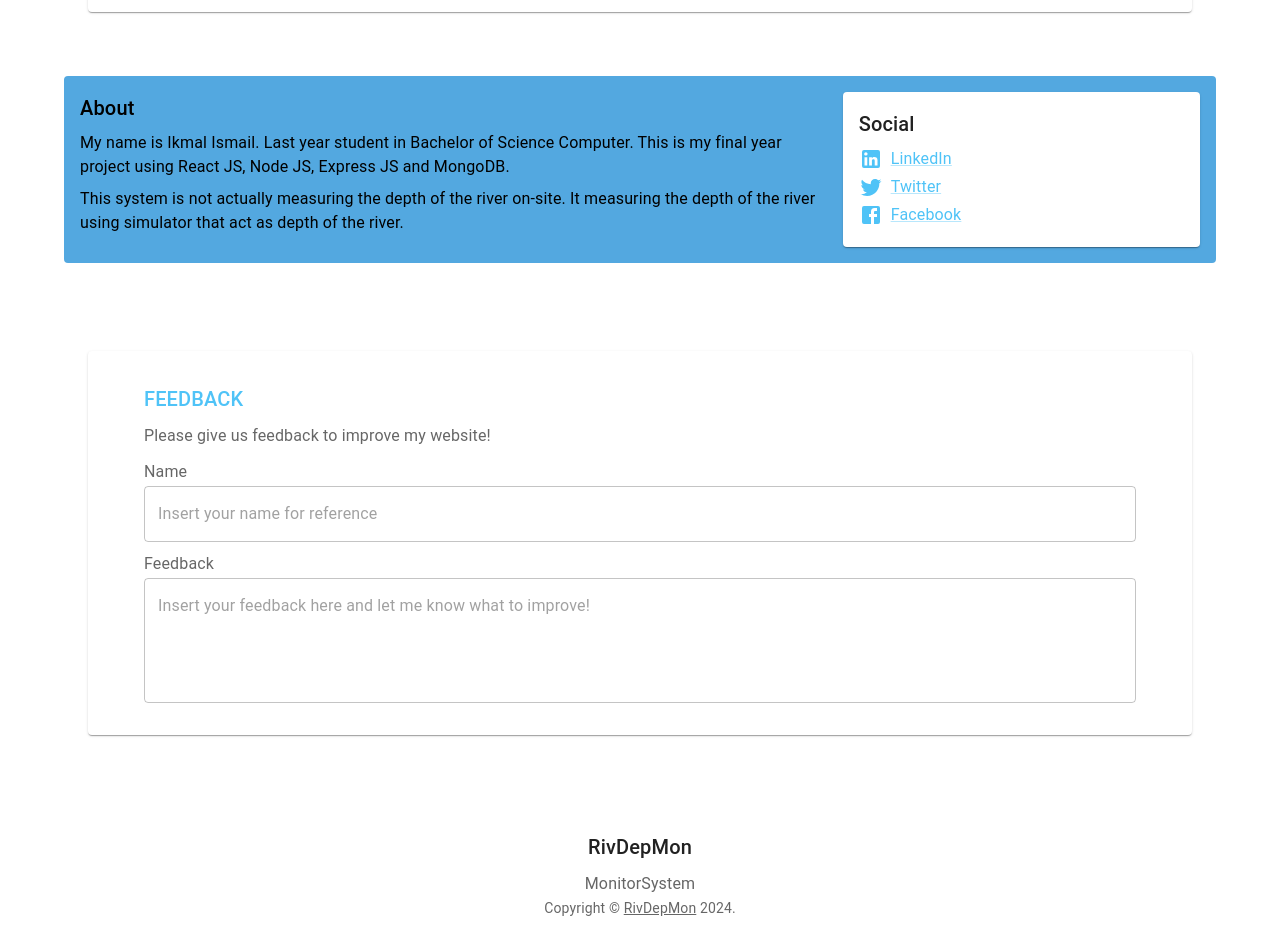
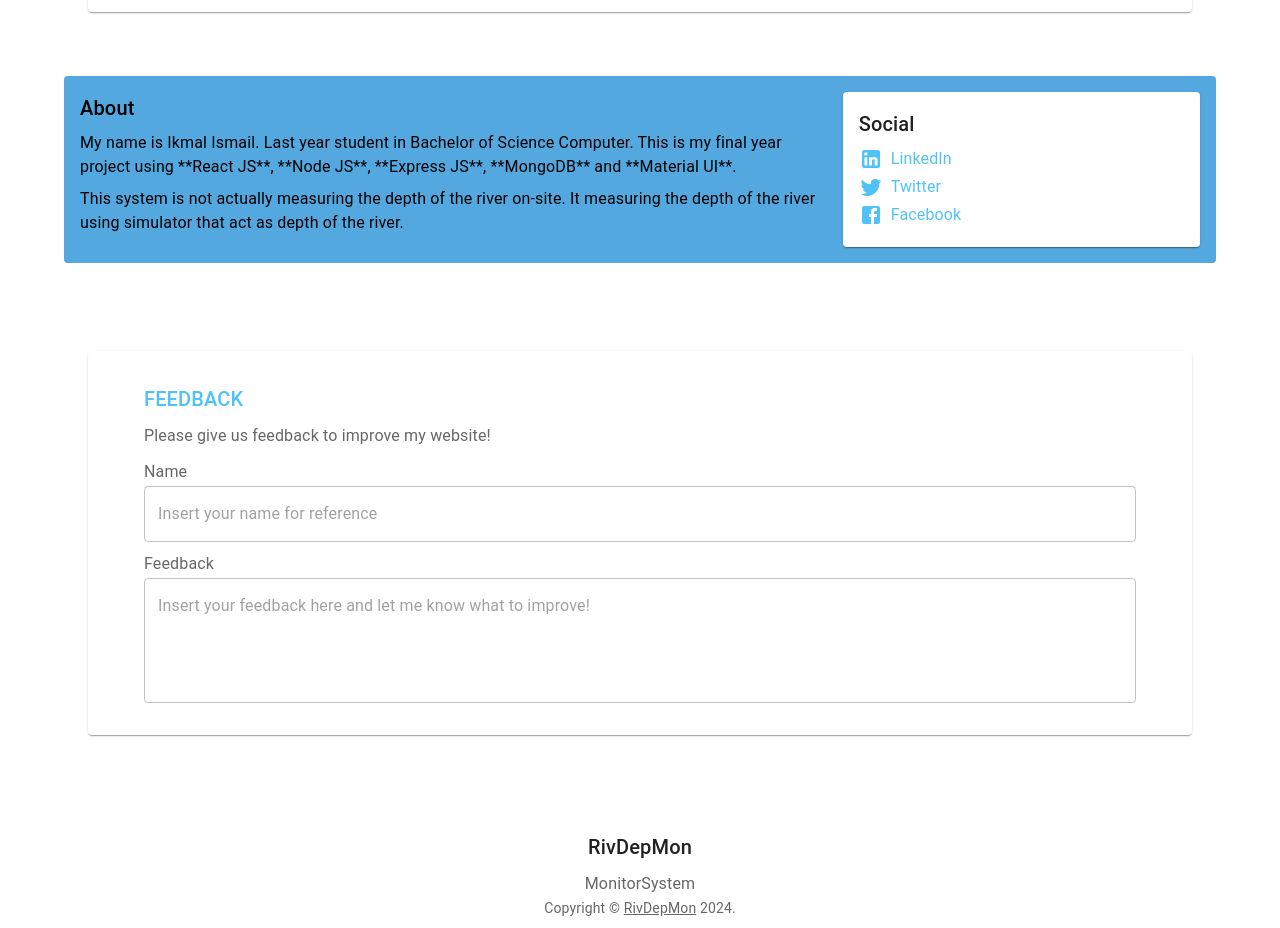
Before and after one commit to ikmalismail17/FrontendJS, a React (Vite) app: page / in a window 1280 px wide. Shown: the part 1700-2628 px from the top of the page. Built offline with nearby package versions, Linux system fonts and the light colour scheme; no server answers.

Commit message:
Edit about and link underline

```diff
--- a/src/App.tsx
+++ b/src/App.tsx
@@ -72,7 +72,7 @@ const featuredPosts = [
 const sidebar = {
   title: 'About',
   description1:
-    `My name is Ikmal Ismail. Last year student in Bachelor of Science Computer. This is my final year project using React JS, Node JS, Express JS and MongoDB.\n\n`,
+    `My name is Ikmal Ismail. Last year student in Bachelor of Science Computer. This is my final year project using **React JS**, **Node JS**, **Express JS**, **MongoDB** and **Material UI**.\n\n`,
   description2:
     `This system is not actually measuring the depth of the river on-site. It measuring the depth of the river using simulator that act as depth of the river.`,
   archives: [
--- a/src/components/SideBar.tsx
+++ b/src/components/SideBar.tsx
@@ -48,6 +48,7 @@ export default function Sidebar(props: SidebarProps) {
           </Typography>
             {social.map((network) => (
               <Link
+                underline='none'
                 display="block"
                 variant="body1"
                 href={network.link}
```
